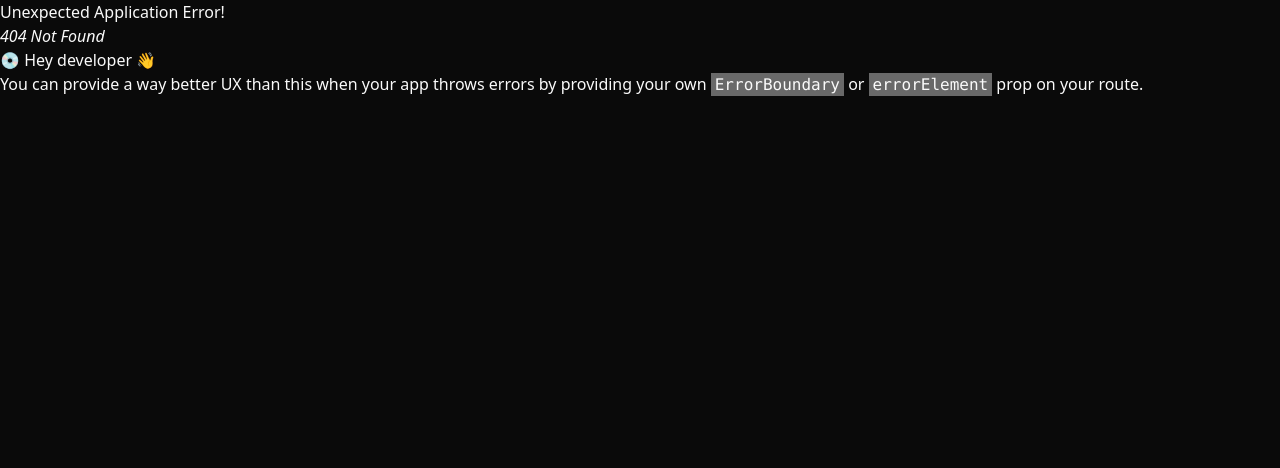
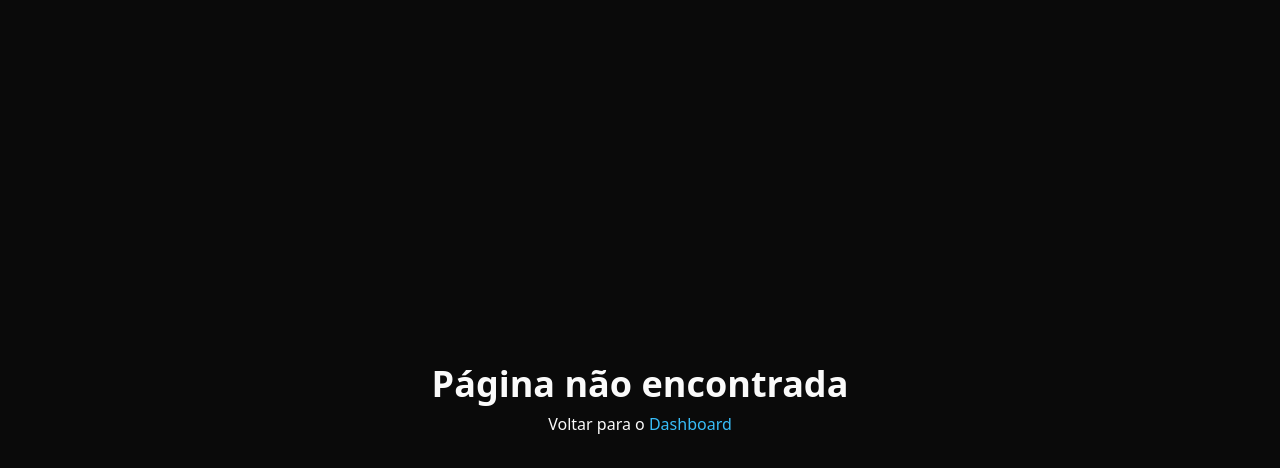
Before and after one commit to vinikrdoso/pizzashop-web, a React (Vite) app: page /signin in a window 1280 px wide. Before the commit this address had no page. Shown: the top 468 px of the page. Built offline with nearby package versions, Linux system fonts and the light colour scheme.

Commit message:
feat: add 404 page

```diff
--- /dev/null
+++ b/src/pages/404.tsx
@@ -0,0 +1,15 @@
+import { Link } from 'react-router-dom'
+
+export function NotFound() {
+  return (
+    <div className="flex h-screen flex-col items-center justify-center gap-2">
+      <h1 className="text-4xl font-bold">Página não encontrada</h1>
+      <p className="text-accent-foreground">
+        Voltar para o{' '}
+        <Link to="/" className="text-sky-600 dark:text-sky-400">
+          Dashboard
+        </Link>
+      </p>
+    </div>
+  )
+}
--- a/src/routes.tsx
+++ b/src/routes.tsx
@@ -2,6 +2,7 @@ import { createBrowserRouter } from 'react-router-dom'
 
 import { AppLayout } from './pages/_layouts/app'
 import { AuthLayout } from './pages/_layouts/auth'
+import { NotFound } from './pages/404'
 import { Dashboard } from './pages/app/dashboard'
 import { Orders } from './pages/app/orders'
 import { SignIn } from './pages/auth/signIn'
@@ -11,6 +12,7 @@ export const router = createBrowserRouter([
   {
     path: '/',
     element: <AppLayout />,
+    errorElement: <NotFound />,
     children: [
       {
         path: '/',
```
